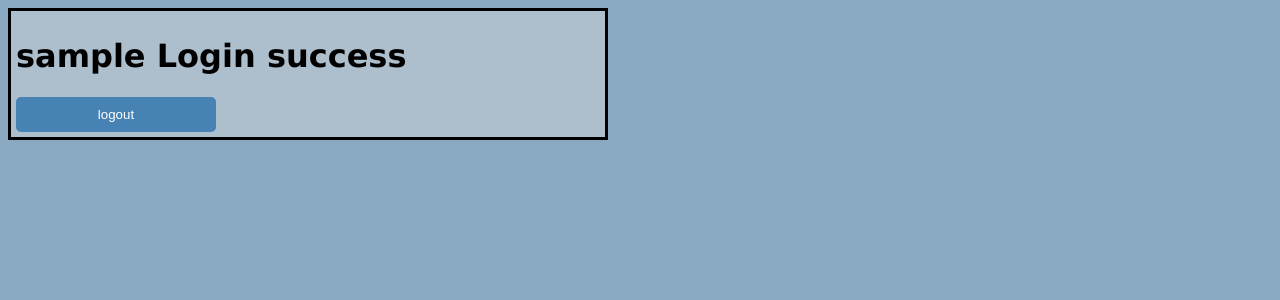
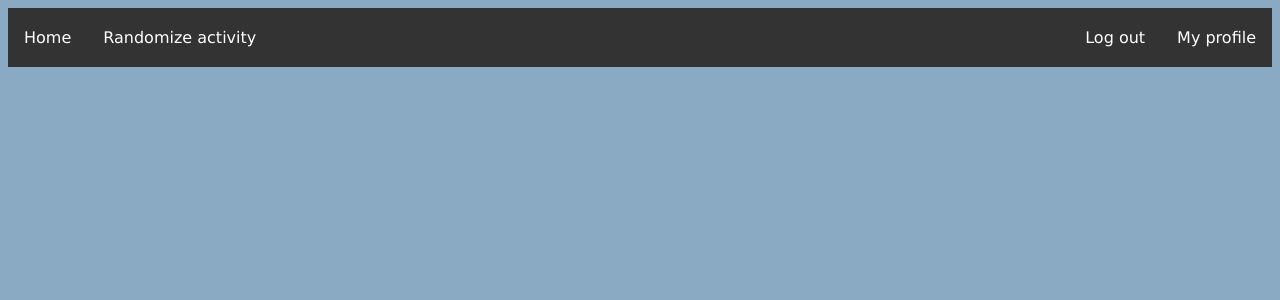
Before and after one commit to roam00/Projektarbete-webb, a PHP site: page / in a window 1280 px wide. Shown: the top 300 px of the page. Run offline with PHP 8.4, Linux system fonts and the light colour scheme; the visitor is signed in with stand-in values (Sample User, id 1).

Commit message:
2021 05 25 hb

```diff
--- a/css/style.css
+++ b/css/style.css
@@ -46,4 +46,29 @@ button:hover {
     padding: 5px;
     background-color: rgb(173, 190, 204);
     border-style: solid;
-    width: 600px;}
+    width: 600px;
+}
+
+
+ul {
+    list-style-type: none;
+    margin: 0;
+    padding: 0;
+    overflow: hidden;
+    background-color: #333;
+}
+
+li {
+    float: left;
+}
+
+li a {
+    display: block;
+    color: white;
+    text-align: center;
+    padding: 20px 16px;
+    text-decoration: none;
+}
+li a:hover {
+    background-color: #111;;
+}
--- /dev/null
+++ b/header.php
@@ -0,0 +1,22 @@
+<body>
+    <?php session_start(); ?>
+    <ul>
+        <li><a href="index.php">Home</a></li>
+        <li><a href="randomize_activity.php">Randomize activity</a></li>
+        <?php
+        if(!isset($_SESSION['username'])){
+            echo "<li style='float: right;'><a href='login.php'>Log in</a></li>
+            <li style='float: right;'><a href='register.php'>Sign up</a></li>";
+        }
+        if(isset($_SESSION['username'])){
+            echo "<li style='float: right;'><a href='profile.php'>My profile</a></li>
+            <li style='float: right;'><a href='db/Login_Register/logout_process.php'>Log out</a></li>";
+        }
+
+        ?>
+    </ul>
+
+
+</form>
+
+</body>
--- a/index.php
+++ b/index.php
@@ -1,54 +1,15 @@
 <!DOCTYPE html>
 <html>
+
 <head>
     <title> Welcome page </title>
     <meta charset="utf-8">
     <link rel="stylesheet" href="./css/style.css">
 </head>
 
-<body>
-
 <?php
-session_start();
-
-if(isset($_SESSION['username'])){
-    echo "<div class='header'>";
-    echo "<h1>";
-    echo $_SESSION['username'];
-
-    echo " Login success";
-    echo "</h1>";
-    echo "<form action='logout.php'>";
-    echo "<button type='submit'> logout</button>";
-    echo "</form>";
-    echo "</div>";
-}
-
+include "header.php";
 ?>
-
-<?php
-
-if(!isset($_SESSION['username'])){
-    echo "<div class='header'>";
-    echo "<h1> Register user </h1>";
-    echo "<form action='register.php'>";
-    echo "<button type='submit'> Register </button>";
-    echo "</form>";
-    echo "</div>";
-
-    echo "<div class='header'>";
-    echo "<h1> Log in </h1>";
-    echo "<form action='login.php'>";
-    echo "<button type='submit'> Log in</button>";
-    echo "</form>";
-    echo "</div>";
-
-}
-?>
-
-</form>
-
-</body>
 
 
 </html>
```
Also changed, not shown: homepage.php (+6 -26 lines).
